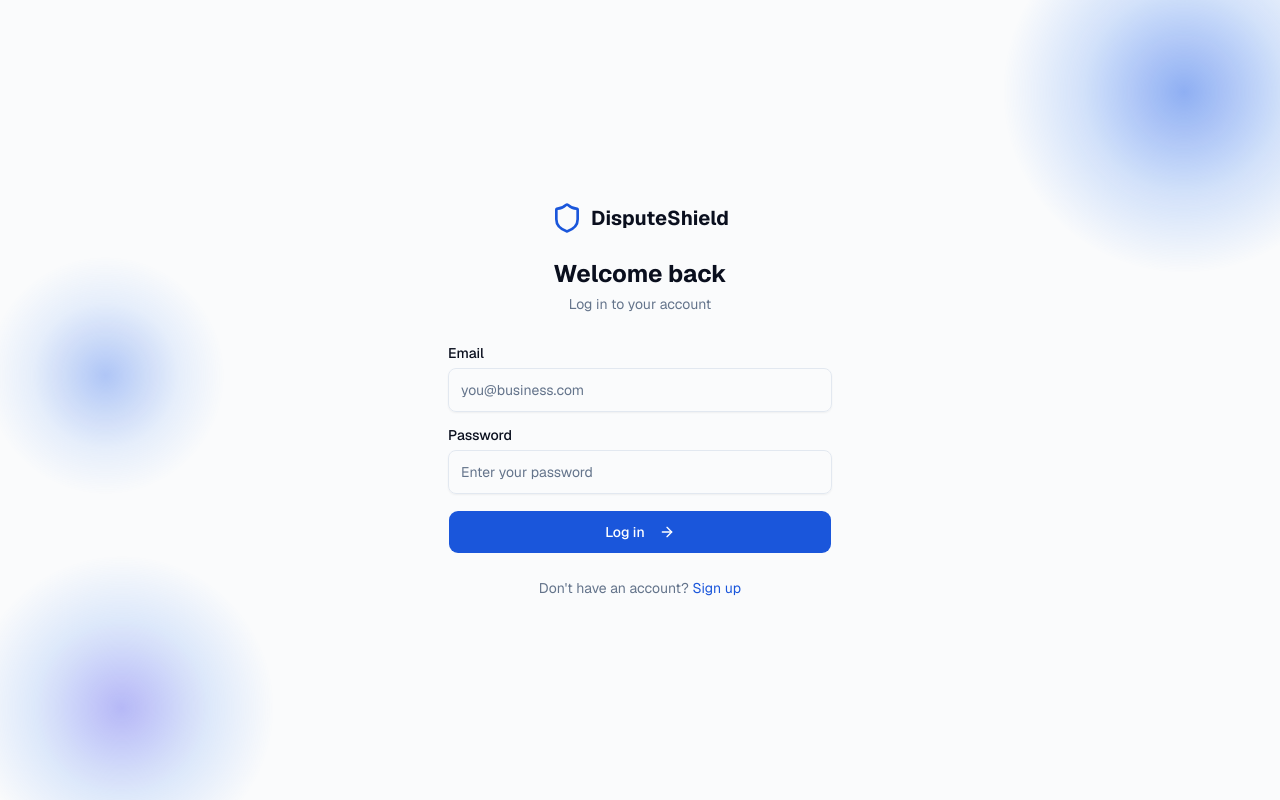
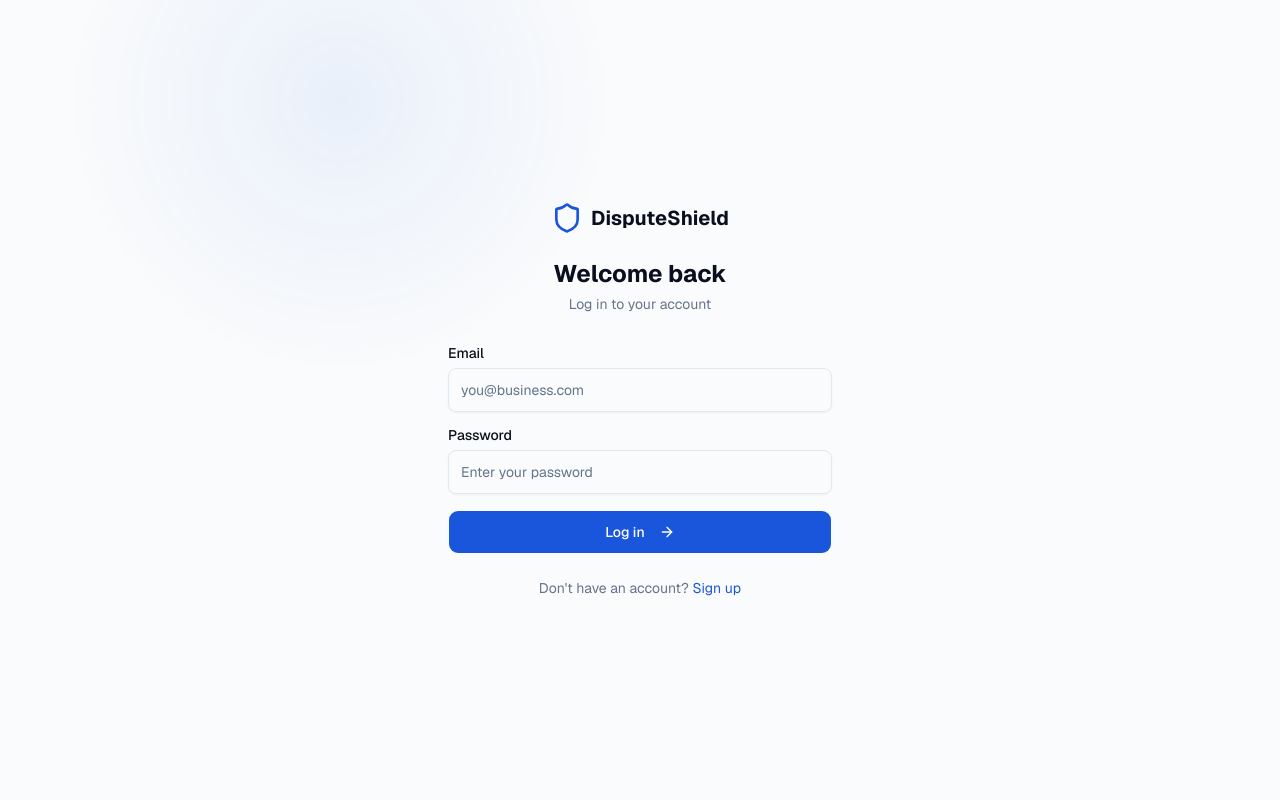
Before and after one commit to DeveloperYK/disputeshield, a Next.js app in the folder frontend/: page /login in a window 1280 px wide. Built offline with nearby package versions, Linux system fonts and the light colour scheme; no server answers.

Commit message:
feat: subtle atmospheric blue glow behind login form
Single radial gradient glow centered behind the form with a gentle
pulse animation. Premium fintech aesthetic — restraint over decoration.

```diff
--- a/frontend/app/globals.css
+++ b/frontend/app/globals.css
@@ -168,3 +168,8 @@
   50% { transform: translate(-10px, 15px) scale(0.95); }
   75% { transform: translate(20px, 10px) scale(1.03); }
 }
+
+@keyframes glow-pulse {
+  0%, 100% { opacity: 0.7; transform: translate(-50%, -50%) scale(1); }
+  50% { opacity: 1; transform: translate(-50%, -50%) scale(1.05); }
+}
--- a/frontend/components/shared/interactive-grid.tsx
+++ b/frontend/components/shared/interactive-grid.tsx
@@ -3,25 +3,11 @@
 export function InteractiveGrid({ className = "" }: { className?: string }) {
   return (
     <div className={`absolute inset-0 pointer-events-none overflow-hidden ${className}`}>
-      {/* Blue orb — top right */}
+      {/* Single atmospheric blue glow behind the form */}
       <div
-        className="absolute -top-16 -right-16 w-[350px] h-[350px] rounded-full animate-[drift_20s_ease-in-out_infinite]"
+        className="absolute top-1/2 left-1/2 -translate-x-1/2 -translate-y-1/2 w-[600px] h-[600px] rounded-full animate-[glow-pulse_8s_ease-in-out_infinite]"
         style={{
-          background: "radial-gradient(circle, rgba(37,99,235,0.5) 0%, rgba(59,130,246,0.2) 40%, transparent 70%)",
-        }}
-      />
-      {/* Purple orb — bottom left */}
-      <div
-        className="absolute -bottom-12 -left-12 w-[300px] h-[300px] rounded-full animate-[drift_25s_ease-in-out_infinite_reverse]"
-        style={{
-          background: "radial-gradient(circle, rgba(99,102,241,0.45) 0%, rgba(59,130,246,0.15) 40%, transparent 70%)",
-        }}
-      />
-      {/* Accent orb — mid left */}
-      <div
-        className="absolute top-1/3 -left-8 w-[250px] h-[250px] rounded-full animate-[drift_18s_ease-in-out_infinite]"
-        style={{
-          background: "radial-gradient(circle, rgba(37,99,235,0.35) 0%, rgba(59,130,246,0.1) 40%, transparent 65%)",
+          background: "radial-gradient(circle, rgba(37,99,235,0.08) 0%, rgba(59,130,246,0.03) 40%, transparent 65%)",
         }}
       />
     </div>
```
